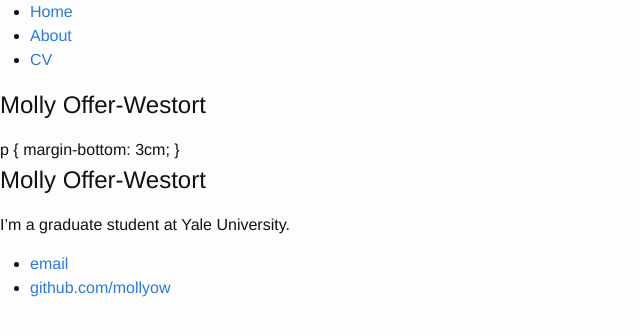
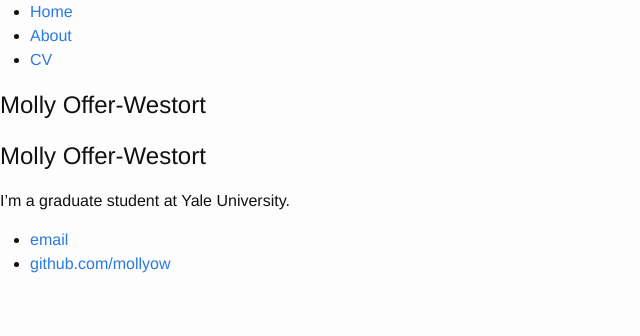
Before and after one commit to mollyow/mollyow.github.io, a Jekyll site: the page built from index.markdown, in a window 1280 px wide. Shown: the top 336 px of the page, without its empty margins (0-640 px from the left). Built offline with Jekyll 4.4.1, drawn with Linux system fonts in a browser that asks for light colours.

Commit message:
Update default.html

```diff
--- a/_layouts/default.html
+++ b/_layouts/default.html
@@ -16,9 +16,6 @@
 			</nav>
 			<div class="container">
 				<h2>Molly Offer-Westort</h2>
-				p {
-    margin-bottom: 3cm;
-}
 
 			{{ content }}
 
```
